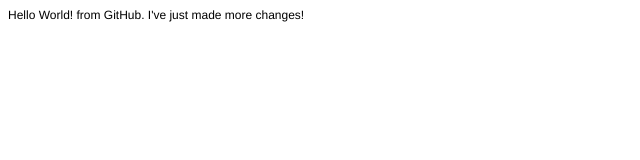
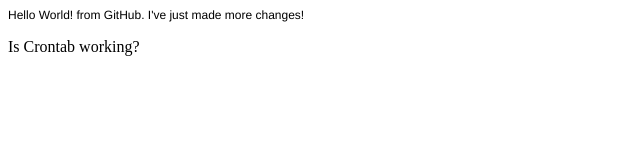
Before and after one commit to tennisguy13/Personal-Website, a plain HTML site: page index.html in a window 1280 px wide. Shown: the whole page, without its empty margins (0-640 px from the left). Drawn offline with Linux system fonts and the light colour scheme.

Commit message:
Cron tab test

```diff
--- a/index.html
+++ b/index.html
@@ -12,5 +12,6 @@
 </head>
 <body>
 <p class="p1">Hello World! from GitHub. I've just made more changes!</p>
+  <p>Is Crontab working?</p>
 </body>
 </html>
```
